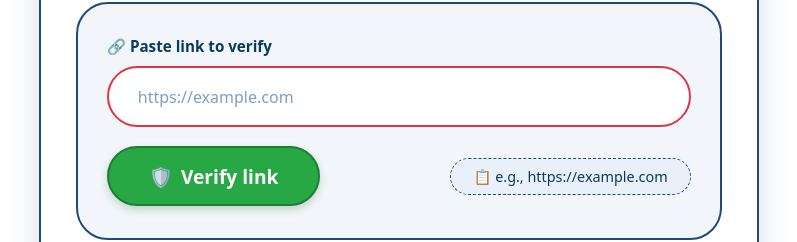
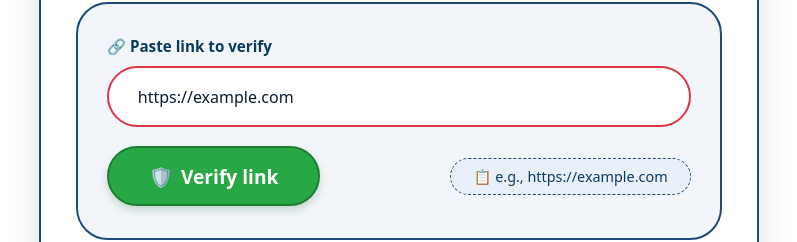
Before and after one commit to Snitch19/Safelink_frontend, a plain HTML site: page index.html in a window 1280 px wide. Shown: the part 159-401 px from the top of the page, without its empty margins (241-1038 px from the left). Drawn offline with Linux system fonts and the light colour scheme.

Commit message:
Update index.html

```diff
--- a/index.html
+++ b/index.html
@@ -326,7 +326,7 @@
     <div class="verify-card">
       <label class="input-label" for="urlInput">🔗 Paste link to verify</label>
       <div class="url-input-wrapper">
-        <input type="url" id="urlInput" placeholder="https://example.com" value="" autofocus>
+        <input type="url" id="urlInput" placeholder="" value="https://example.com" autofocus>
       </div>
       <div class="verify-action">
         <button class="btn-verify" id="verifyBtn">
```
